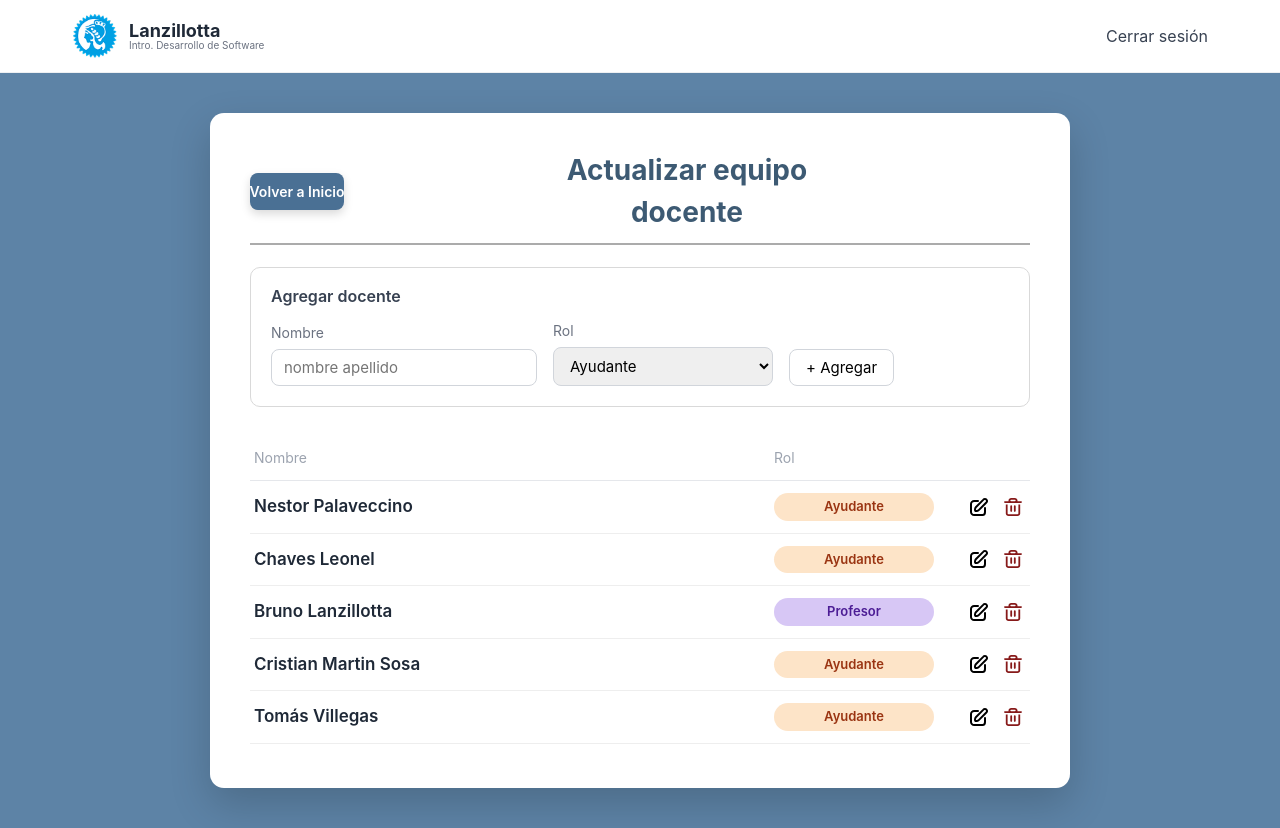
After one commit to Valencua/IDS-Lanzillota-web, a Flask app: page /admin/equipo in a window 1280 px wide. The commit adds this page. Run offline with Flask 3, Linux system fonts and the light colour scheme; the visitor is signed in with stand-in values (Sample User, id 1); some web fonts are replaced.

Commit message:
templates panel - update team - update calendar

```diff
--- a/static/css/styles.css
+++ b/static/css/styles.css
@@ -822,7 +822,7 @@ body {
 
 .login__divider {
     border: none;
-    border-top: 1px solid #e5e7eb;
+    border-top: 2.5px solid #ABABAB;
     margin: 0 0 22px;
 }
 
@@ -906,3 +906,183 @@ body {
     .login__card { padding: 28px 20px 24px; }
     .login__title { font-size: 22px; }
 }
+
+/* ===== Panel admin (reutiliza .login de fondo) ===== */
+.admin-card {
+    width: 100%;
+    background: #ffffff;
+    border-radius: 14px;
+    padding: 36px 40px 44px;
+    box-shadow: 0 16px 40px rgba(0, 0, 0, 0.18);
+    display: flex;
+    flex-direction: column;
+    justify-content: center;
+}
+.admin-card-panel {
+    max-width: 1000px;
+    min-height: 600px;
+    justify-content: start;
+    gap:60px;
+
+}
+.admin-card--wide { max-width: 860px; }
+
+.admin-card__title {
+    font-size: 26px;
+    font-weight: 700;
+    color: #122F4A;
+    text-align: start;
+    padding-bottom: 10px;
+}
+.admin-card__heading {
+    font-size: 28px;
+    font-weight: 700;
+    color: #3d5a73;
+    text-align: center;
+    flex: 1;
+    margin: 0;
+}
+.admin-card__top {
+    display: grid;
+    grid-template-columns: auto 0.5fr auto;
+    align-items: center;
+    gap: 12px;
+    padding-bottom: 10px;
+}
+.admin-back {
+    background: #4a7094;
+    color: #ffffff;
+    text-decoration: none;
+    padding: 8px 16px;
+    border-radius: 8px;
+    font-size: 14px;
+    font-weight: 600;
+    box-shadow: 0 4px 10px rgba(0, 0, 0, 0.15);
+    white-space: nowrap;
+    width: 94px;
+    justify-content: center;
+    display: flex;
+}
+
+.admin-actions {
+    display: flex;
+    justify-content: center;
+    gap: 70px;
+}
+.admin-tile {
+    width: 300px;
+    height: 300px;
+    background: #e8edfa;
+    border-radius: 12px;
+    text-decoration: none;
+    color: #4a7094;
+    display: flex;
+    flex-direction: column;
+    align-items: center;
+    justify-content: center;
+    gap: 18px;
+    transition: transform 0.15s ease;
+}
+.admin-tile:hover { transform: translateY(-3px); }
+.admin-tile__label { font-size: 30px; font-weight: 600; }
+.admin-tile__icon { width: auto; height: 150px; object-fit: contain; }
+
+.equipo-form {
+    border: 1px solid #d9d9d9;
+    border-radius: 10px;
+    padding: 16px 20px 20px;
+    margin-bottom: 28px;
+}
+.equipo-form__title { font-size: 16px; font-weight: 600; color: #374151; margin-bottom: 12px; }
+.equipo-form__row {
+    display: flex;
+    align-items: flex-end;
+    gap: 16px;
+    flex-wrap: wrap;
+}
+.equipo-form__field { display: flex; flex-direction: column; gap: 6px; font-size: 14px; color: #6b7280; }
+.equipo-form__field input,
+.equipo-form__field select {
+    border: 1px solid #d1d5db;
+    border-radius: 8px;
+    padding: 8px 12px;
+    font-family: inherit;
+    font-size: 15px;
+    min-width: 220px;
+}
+.equipo-form__add {
+    background: #ffffff;
+    border: 1px solid #d1d5db;
+    border-radius: 8px;
+    padding: 8px 16px;
+    font-family: inherit;
+    font-size: 15px;
+    cursor: pointer;
+}
+
+.equipo-table__head,
+.equipo-table__row {
+    display: grid;
+    grid-template-columns: 1fr 160px 80px;
+    align-items: center;
+    gap: 12px;
+    padding: 12px 4px;
+}
+.equipo-table__head { color: #9ca3af; font-size: 14px; border-bottom: 1px solid #e5e7eb; }
+.equipo-table__row { border-bottom: 1px solid #eee; }
+.equipo-table__name { font-weight: 600; color: #1f2937; }
+.equipo-table__actions { display: flex; gap: 8px; justify-content: flex-end; }
+
+.badge-rol {
+    display: inline-block;
+    padding: 4px 14px;
+    border-radius: 999px;
+    font-size: 13px;
+    font-weight: 600;
+    text-align: center;
+}
+.badge-rol--profesor { background: #d7c7f5; color: #4c1d95; }
+.badge-rol--ayudante { background: #fde4c8; color: #9a3412; }
+.badge-rol--colaborador { background: #d1fae5; color: #065f46; }
+
+.icon-btn {
+    background: none;
+    border: none;
+    padding: 4px;
+    cursor: pointer;
+    display: inline-flex;
+    align-items: center;
+    justify-content: center;
+}
+.icon-btn img {
+    width: 18px;
+    height: 18px;
+    object-fit: contain;
+    display: block;
+}
+.cal-box {
+    border: 1px solid #d9d9d9;
+    border-radius: 10px;
+    padding: 28px 24px 36px;
+    text-align: center;
+}
+.cal-box__title { font-size: 22px; font-weight: 700; color: #3d5a73; margin-bottom: 8px; }
+.cal-box__warn { color: #6b7280; font-size: 14px; margin-bottom: 28px; }
+.cal-drop {
+    display: flex;
+    flex-direction: column;
+    align-items: center;
+    gap: 12px;
+    cursor: pointer;
+}
+.cal-drop__icon { width: auto; height: 150px; object-fit: contain; }
+.cal-drop__text { color: #4a7094; font-size: 16px; }
+.cal-drop__name { color: #6b7280; font-size: 13px; }
+
+@media (max-width: 700px) {
+    .admin-actions { flex-direction: column; align-items: center; }
+    .admin-card__top { grid-template-columns: 1fr; }
+    .admin-back { justify-self: start; }
+    .equipo-table__head,
+    .equipo-table__row { grid-template-columns: 1fr auto auto; }
+}
--- /dev/null
+++ b/templates/equipo.html
@@ -0,0 +1,60 @@
+{% extends "base.html" %}
+
+{% block title %}Actualizar equipo · Panel Lanzillotta{% endblock %}
+
+{% block navbar_menu %}
+    <a href="{{ url_for('web.admin.logout') }}" class="navbar__link navbar__link--contacto">Cerrar sesión</a>
+{% endblock %}
+
+{% block content %}
+<section class="login">
+    <div class="admin-card admin-card--wide">
+        <div class="admin-card__top">
+            <a href="{{ url_for('web.admin.admin_panel') }}" class="admin-back">Volver a Inicio</a>
+            <h1 class="admin-card__heading">Actualizar equipo docente</h1>
+        </div>
+        <hr class="login__divider">
+
+        <form class="equipo-form" method="POST" action="#">
+            <h2 class="equipo-form__title">Agregar docente</h2>
+            <div class="equipo-form__row">
+                <label class="equipo-form__field">
+                    <span>Nombre</span>
+                    <input type="text" name="nombre" placeholder="nombre apellido" required>
+                </label>
+                <label class="equipo-form__field">
+                    <span>Rol</span>
+                    <select name="rol">
+                        <option>Profesor</option>
+                        <option selected>Ayudante</option>
+                        <option>Colaborador</option>
+                    </select>
+                </label>
+                <button type="submit" class="equipo-form__add">+ Agregar</button>
+            </div>
+        </form>
+
+        <div class="equipo-table">
+            <div class="equipo-table__head">
+                <span>Nombre</span>
+                <span>Rol</span>
+                <span></span>
+            </div>
+            {% for d in docentes %}
+            <div class="equipo-table__row">
+                <span class="equipo-table__name">{{ d.nombre }}</span>
+                <span class="badge-rol badge-rol--{{ d.rol|lower }}">{{ d.rol }}</span>
+                <span class="equipo-table__actions">
+                    <button type="button" class="icon-btn" aria-label="Editar">
+                        <img src="{{ url_for('static', filename='img/edit.svg') }}" alt="">
+                    </button>
+                    <button type="button" class="icon-btn" aria-label="Eliminar">
+                        <img src="{{ url_for('static', filename='img/trash.svg') }}" alt="">
+                    </button>
+                </span>
+            </div>
+            {% endfor %}
+        </div>
+    </div>
+</section>
+{% endblock %}
--- a/web/constants.py
+++ b/web/constants.py
@@ -108,11 +108,6 @@ DOCENTES = [
     {"nombre": "Bruno Lanzillotta",   "rol": "Profesor", "foto": "docentes/bruno.jpg"},
     {"nombre": "Cristian Martin Sosa","rol": "Ayudante", "foto": "docentes/cristian.jpg"},
     {"nombre": "Tomás Villegas",      "rol": "Ayudante", "foto": "docentes/tomas.jpg"},
-    {"nombre": "Nestor Palaveccino",  "rol": "Ayudante", "foto": "docentes/nestor.jpg"},
-    {"nombre": "Chaves Leonel",       "rol": "Ayudante", "foto": "docentes/leonel.jpg"},
-    {"nombre": "Bruno Lanzillotta",   "rol": "Profesor", "foto": "docentes/bruno.jpg"},
-    {"nombre": "Cristian Martin Sosa","rol": "Ayudante", "foto": "docentes/cristian.jpg"},
-    {"nombre": "Tomás Villegas",      "rol": "Ayudante", "foto": "docentes/tomas.jpg"},
 ]
 
 BIBLIOGRAFIA = [
--- a/web/routes/admin.py
+++ b/web/routes/admin.py
@@ -1,6 +1,7 @@
 import os
 from functools import wraps
 from flask import Blueprint, render_template, request, redirect, url_for, session, flash
+from web.constants import DOCENTES
 
 admin_bp = Blueprint('admin', __name__)
 
@@ -32,14 +33,22 @@ def login():
 
     return render_template('login.html', error=error)
 
-
 @admin_bp.route('/logout')
 def logout():
     session.pop('admin', None)
     return redirect(url_for('web.admin.login'))
 
-
 @admin_bp.route('/')
 @admin_required
 def admin_panel():
     return render_template('panel.html')
+
+@admin_bp.route('/equipo')
+@admin_required
+def equipo():
+    return render_template('equipo.html', docentes=DOCENTES)
+
+@admin_bp.route('/calendario')
+@admin_required
+def calendario():
+    return render_template('calendario.html')
```
Also changed, not shown: templates/calendario.html (added, +31 -0 lines), templates/panel.html (added, +28 -0 lines), static/img/calendar.svg (added), static/img/calendar2.svg (added), static/img/edit.svg (added), static/img/trash.svg (added).
